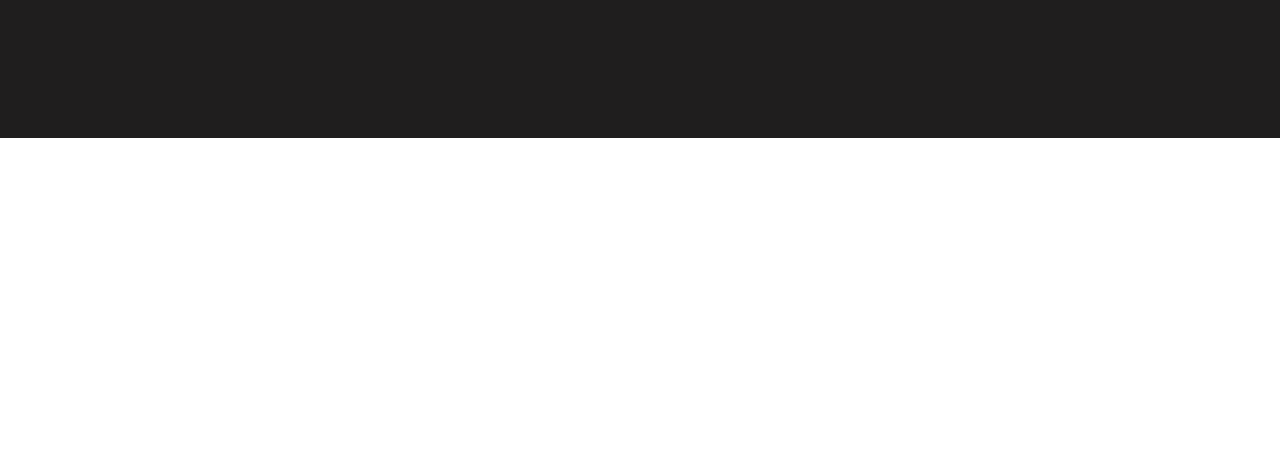
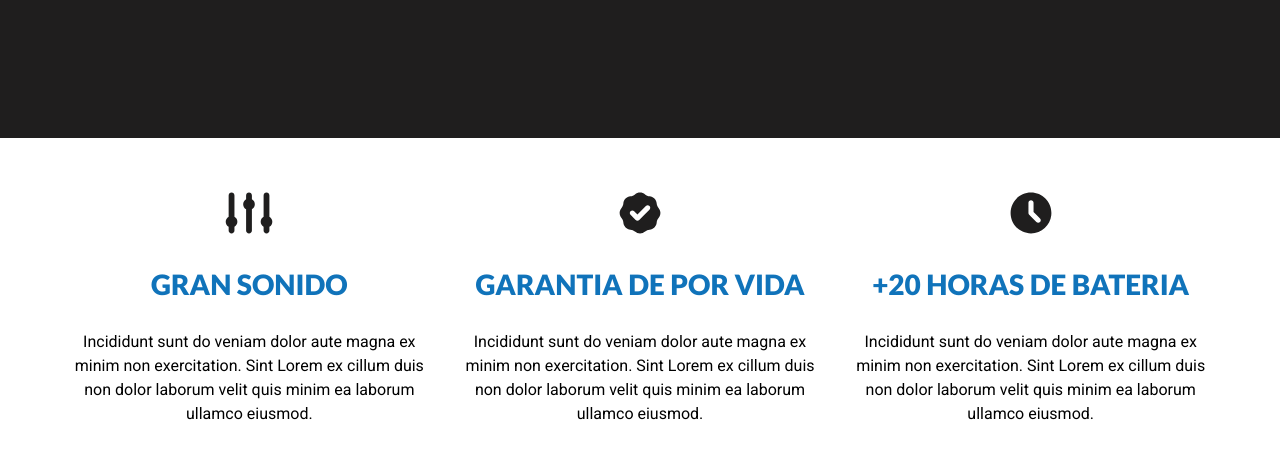
Before and after one commit to MemoSan27/maq-sitio-audifonos, a plain HTML site: page index.html in a window 1280 px wide. Shown: the part 547-1006 px from the top of the page. Before the commit the page ends 800 px from the top, so only its background shows below. Drawn offline with Linux system fonts and the light colour scheme.

Commit message:
seccion iconos implementado

```diff
--- a/css/styles.css
+++ b/css/styles.css
@@ -125,3 +125,42 @@ img{
     font-size: 6rem;
     font-weight: 900;
 }
+
+/** Iconos **/
+.iconos{
+    padding: var(--separacion) 0;
+}
+
+.icono{}
+
+@media ( min-width: 768px ) {
+    .iconos{
+        display: flex;
+        gap: 2rem;
+    }
+}
+
+.icono{
+    text-align: center;
+    margin-bottom: calc( var(--separacion) / 2 );
+}
+
+.icono:last-of-type{
+    margin: 0;
+}
+
+@media ( min-width: 768px ) {
+    .icono{
+        margin: 0;
+    }
+}
+.icono img{
+    width: 5rem;
+    margin: 0 auto;
+}
+
+.icono h3{
+    color: var(--primario);
+    text-transform: uppercase;
+    margin-top: calc( var(--separacion) / 2 );
+}
--- a/index.html
+++ b/index.html
@@ -44,6 +44,31 @@
 
     </header>
 
+    <section class="contenedor">
+        <div class="iconos">
+            <div class="icono">
+                <img src="img/icono-sonido.svg" alt="Imagen Icono">
+                <h3>Gran Sonido</h3>
+                <p>Incididunt sunt do veniam dolor aute magna ex minim non exercitation. Sint Lorem ex cillum duis non
+                    dolor laborum velit quis minim ea laborum ullamco eiusmod.</p>
+            </div>
+
+            <div class="icono">
+                <img src="img/icono-garantia.svg" alt="Imagen Icono">
+                <h3>Garantia de por vida</h3>
+                <p>Incididunt sunt do veniam dolor aute magna ex minim non exercitation. Sint Lorem ex cillum duis non
+                    dolor laborum velit quis minim ea laborum ullamco eiusmod.</p>
+            </div>
+
+            <div class="icono">
+                <img src="img/icono-bateria.svg" alt="Imagen Icono">
+                <h3>+20 Horas de Bateria</h3>
+                <p>Incididunt sunt do veniam dolor aute magna ex minim non exercitation. Sint Lorem ex cillum duis non
+                    dolor laborum velit quis minim ea laborum ullamco eiusmod.</p>
+            </div>
+        </div>
+    </section>
+
 </body>
 
 </html>
```
